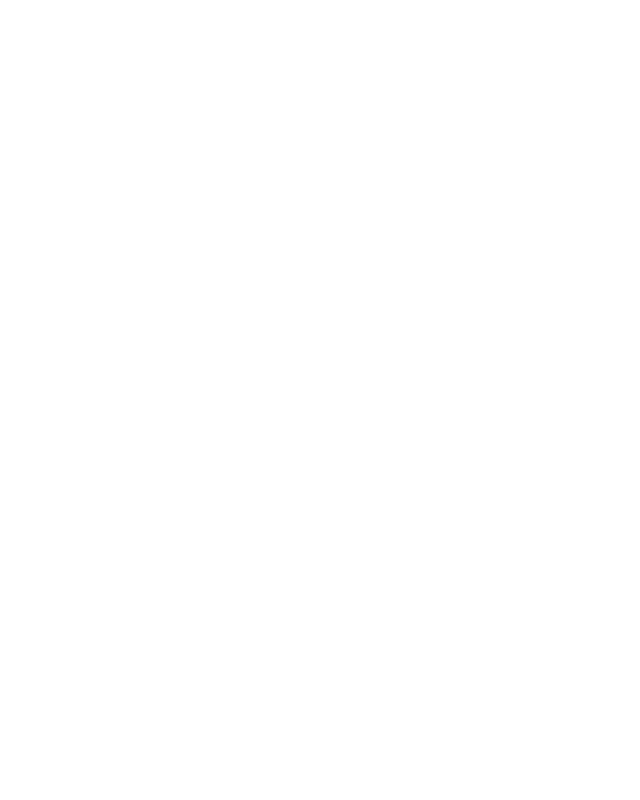
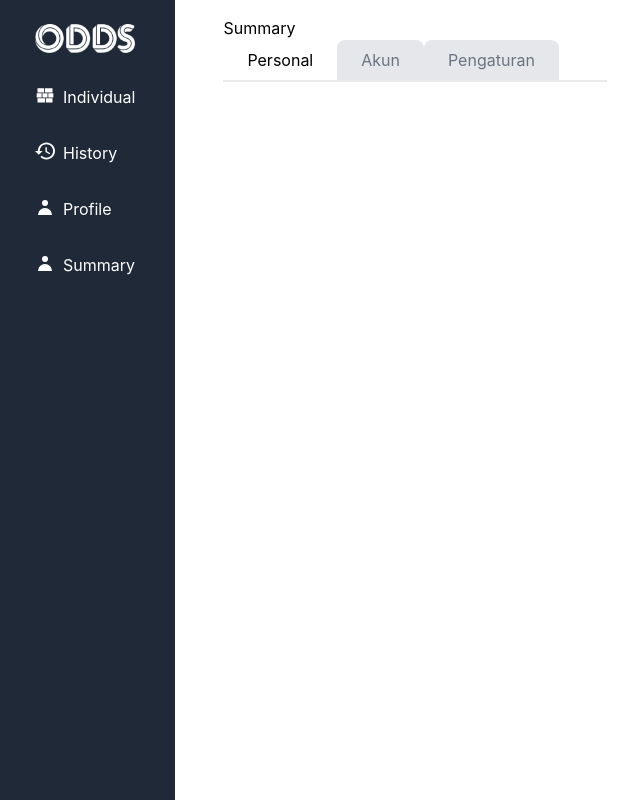
Before and after one commit to Fahlalla/workingrecord-fe, a React (Create React App) app: page /summary in a window 1280 px wide. Shown: the whole page, without its empty margins (5-645 px from the left). Built offline with nearby package versions, Linux system fonts and the light colour scheme.

Commit message:
Add Sammary Component.

```diff
--- a/src/App.js
+++ b/src/App.js
@@ -1,5 +1,6 @@
 import Home from "./page/Home";
 import { BrowserRouter, Switch, Route, Redirect } from "react-router-dom";
+import Summary from "./Component/Summary";
 
 const App = () => {
   return (
@@ -11,6 +12,7 @@ const App = () => {
         <Route exact path="/individual" component={Home} />
         <Route exact path="/history" component={Home} />
         <Route exact path="/profile" component={Home} />
+        <Route exact path="/summary" component={Summary} />
       </Switch>
     </BrowserRouter>
   );
--- /dev/null
+++ b/src/Component/DatePicker.js
@@ -0,0 +1,4 @@
+const DatePicker = () => {
+  return <div>Continue...</div>;
+};
+export default DatePicker;
--- a/src/Component/Menubar.js
+++ b/src/Component/Menubar.js
@@ -1,6 +1,7 @@
 import logoOdds from "../Asset/logo-odds.png";
 import { Link } from "react-router-dom";
 import { useState } from "react";
+import Summary from "./Summary";
 
 const Menubar = () => {
   const [pathIndex, setPathIndex] = useState();
@@ -38,6 +39,20 @@ const Menubar = () => {
       />
     </svg>
   );
+  const summary = (
+    <svg
+      xmlns="http://www.w3.org/2000/svg"
+      className="h-5 w-5 mr-2"
+      viewBox="0 0 20 20"
+      fill="currentColor"
+    >
+      <path
+        fill-rule="evenodd"
+        d="M10 9a3 3 0 100-6 3 3 0 000 6zm-7 9a7 7 0 1114 0H3z"
+        clip-rule="evenodd"
+      />
+    </svg>
+  );
 
   const menuItem = [
     {
@@ -54,6 +69,11 @@ const Menubar = () => {
       name: "Profile",
       path: "/profile",
       logo: profile,
+    },
+    {
+      name: "Summary",
+      path: "/summary",
+      logo: summary,
     },
   ];
 
--- /dev/null
+++ b/src/Component/Summary.js
@@ -0,0 +1,34 @@
+import Menubar from "./Menubar";
+import styled from "styled-components";
+
+const ContainerTabMenu = styled.div.attrs({})`
+  border-bottom: 2px solid #eaeaea;
+`;
+
+const Summary = () => {
+  return (
+    <div className="flex h-full w-full">
+      <div className="flex items-start content-start h-full">
+        <Menubar />
+        <div className="flex flex-col w-full pt-4 px-12">
+          <div>Summary</div>
+          {/*
+          <div style="border-bottom: 2px solid #eaeaea"> */}
+          <ContainerTabMenu>
+            <ul className="flex cursor-pointer">
+              <li className="py-2 px-6 bg-white rounded-t-lg">Personal</li>
+              <li className="py-2 px-6 bg-white rounded-t-lg text-gray-500 bg-gray-200">
+                Akun
+              </li>
+              <li className="py-2 px-6 bg-white rounded-t-lg text-gray-500 bg-gray-200">
+                Pengaturan
+              </li>
+            </ul>
+          </ContainerTabMenu>
+        </div>
+      </div>
+    </div>
+  );
+};
+
+export default Summary;
```
